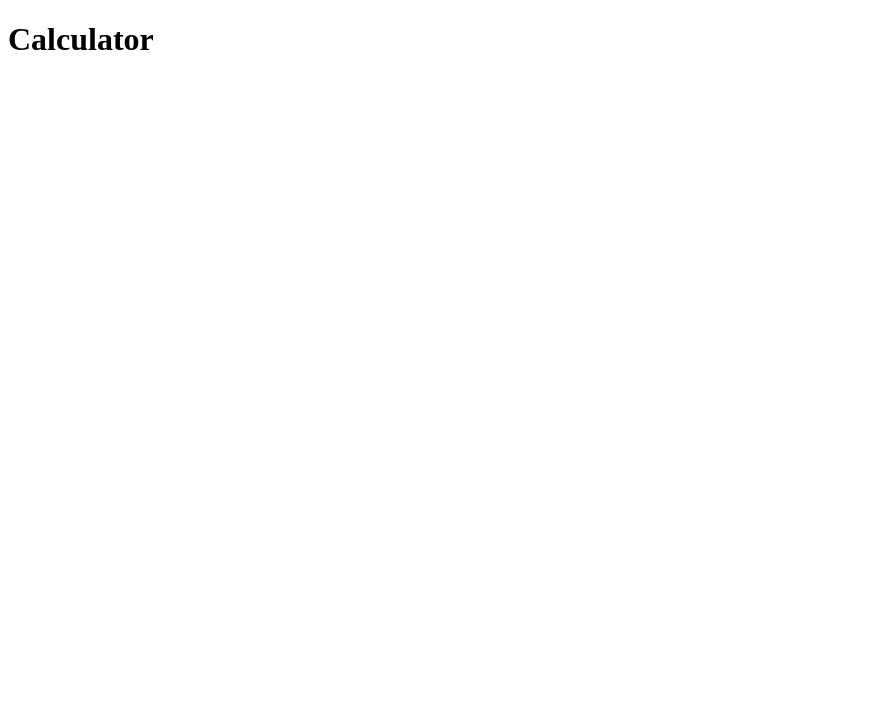
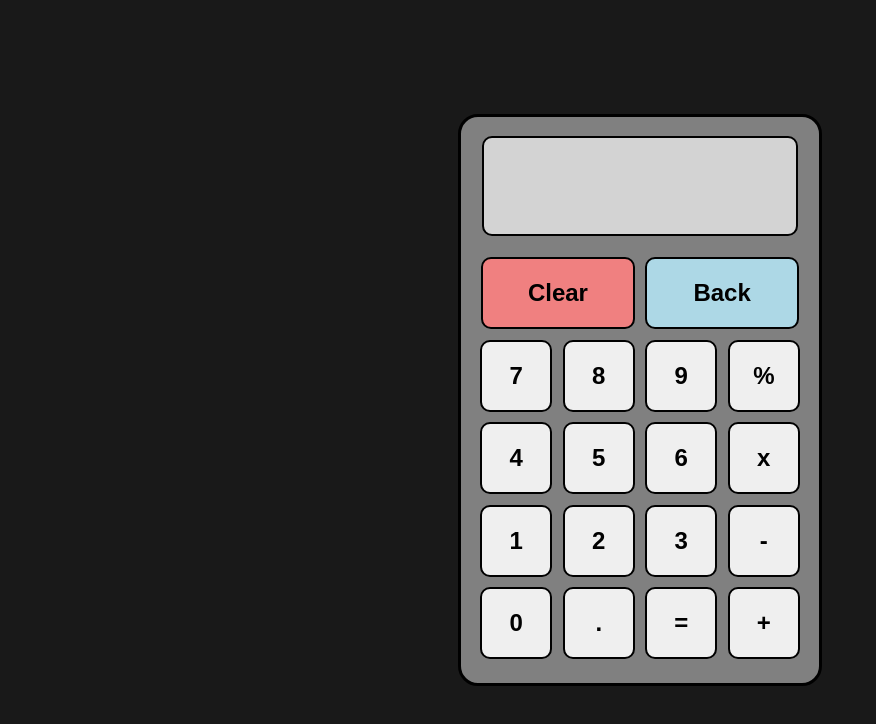
Before and after one commit to RainbowGrisea/odin-calculator, a plain HTML site: page index.html in a window 1280 px wide. Shown: the whole page, without its empty margins (0-876 px from the left). Drawn offline with Linux system fonts and the light colour scheme.

Commit message:
Create layout, add numbers function

```diff
--- a/index.html
+++ b/index.html
@@ -9,9 +9,34 @@
 </head>
 
 <body>
-    <h1>Calculator</h1>
-    <div>
+    <div class="frame">
+        <div class="screen">
+            <div class="screenCurrent"></div>
+        </div>
+        <div class="numPad">
+            <button class="button clear">Clear</button>
+            <button class="button back">Back</button>
 
+            <button class="button numButton">7</button>
+            <button class="button numButton">8</button>
+            <button class="button numButton">9</button>
+            <button class="button operator">%</button>
+
+            <button class="button numButton">4</button>
+            <button class="button numButton">5</button>
+            <button class="button numButton">6</button>
+            <button class="button operator">x</button>
+
+            <button class="button numButton">1</button>
+            <button class="button numButton">2</button>
+            <button class="button numButton">3</button>
+            <button class="button operator">-</button>
+
+            <button class="button numButton">0</button>
+            <button class="button">.</button>
+            <button class="button ">=</button>
+            <button class="button operator">+</button>
+        </div>
     </div>
 
 </body>
--- a/script.js
+++ b/script.js
@@ -1,2 +1,39 @@
-console.log('Heyo');
-console.log('Yello');
+const numPad = document.querySelector('.numPad');
+const numButton = document.querySelectorAll('.numButton');
+const clearButton = document.querySelector('.clear');
+const backButton = document.querySelector('.back');
+const screenCurrent = document.querySelector('.screenCurrent');
+
+numButton.forEach((element) => {
+    element.addEventListener('click', () => {
+        const currentNum = document.querySelector('.screenCurrent').textContent + element.textContent;
+        if (document.querySelector('.screenCurrent').textContent.length < 9) {
+            document.querySelector('.screenCurrent').textContent = currentNum;
+        }
+    })
+});
+
+clearButton.addEventListener('click', () => {
+    screenCurrent.textContent = '';
+});
+
+backButton.addEventListener('click', () => {
+    screenCurrent.textContent = screenCurrent.textContent.slice(0, screenCurrent.textContent.length - 1);
+});
+
+function operate(prevNum, currentNum, operator) {
+    switch (true) {
+        case operator == '+':
+            console.log(prevNum + currentNum);
+            break;
+        case operator == '-':
+            console.log(prevNum - currentNum);
+            break;
+        case operator == '*':
+            console.log(prevNum * currentNum);
+            break;
+        case operator == '/':
+            console.log(prevNum / currentNum);
+            break;
+    }
+}
--- a/style.css
+++ b/style.css
@@ -0,0 +1,78 @@
+body {
+    display: flex;
+    justify-content: center;
+    width: 100vw;
+    height: 100vh;
+    margin: 0;
+    align-items: center;
+    background-color: rgb(25, 25, 25);
+    box-sizing: content-box;
+}
+
+.frame {
+    display: flex;
+    flex-direction: column;
+    width: 22rem;
+    height: 35rem;
+    text-align: center;
+    border: 3px solid black;
+    border-radius: 20px;
+    align-items: center;
+    padding: 0.2rem 0.2rem;
+    background-color: grey;
+    box-sizing: content-box;
+}
+
+.screen {
+    width: 19.5rem;
+    height: 6rem;
+    border: 2px solid black;
+    border-radius: 10px;
+    margin: 1rem;
+    background-color: lightgrey;
+    display: flex;
+    align-items: flex-end;
+    justify-content: right;
+    font-size: 60px;
+}
+
+.screenCurrent {
+    padding-right: 20px;
+}
+
+.numPad {
+    display: flex;
+    width: 22rem;
+    flex-wrap: wrap;
+    justify-content: center;
+    align-items: center;
+}
+
+.button {
+    width: 4.5rem;
+    height: 4.5rem;
+    border-radius: 10px;
+    border: 2px black solid;
+    font-size: 1.5rem;
+    font-weight: bold;
+    margin: 0.33rem;
+}
+
+.clear,
+.back {
+    width: 9.6rem;
+    height: 4.5rem;
+    border-radius: 10px;
+    border: 2px black solid;
+    font-size: 1.5rem;
+    font-weight: bold;
+    margin: 0.33rem;
+}
+
+.clear {
+    background-color: lightcoral;
+}
+
+.back {
+    background-color: lightblue;
+}
```
